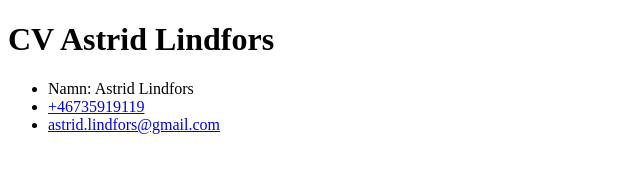
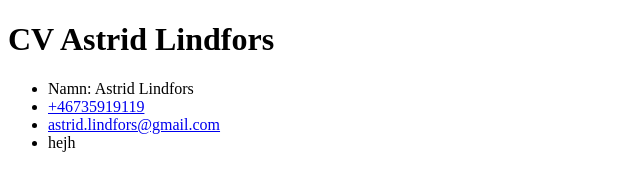
Before and after one commit to Snickesnacket/MI-CV, a plain HTML site: page index.html in a window 1280 px wide. Shown: the full height of the page, 0-640 px from the left. Drawn offline with Linux system fonts and the light colour scheme.

Commit message:
second draft

```diff
--- a/index.html
+++ b/index.html
@@ -24,6 +24,8 @@
                     <li>Namn: Astrid Lindfors</li>
                     <li><a href="tel:+46735919119">+46735919119</a></li>
                     <li><a href="mailto:astrid.lindfors@gmail.com">astrid.lindfors@gmail.com</a></li>
+                    <li> hejh
+                    </li>
                 </ul>
             </nav>
         </header>
```
